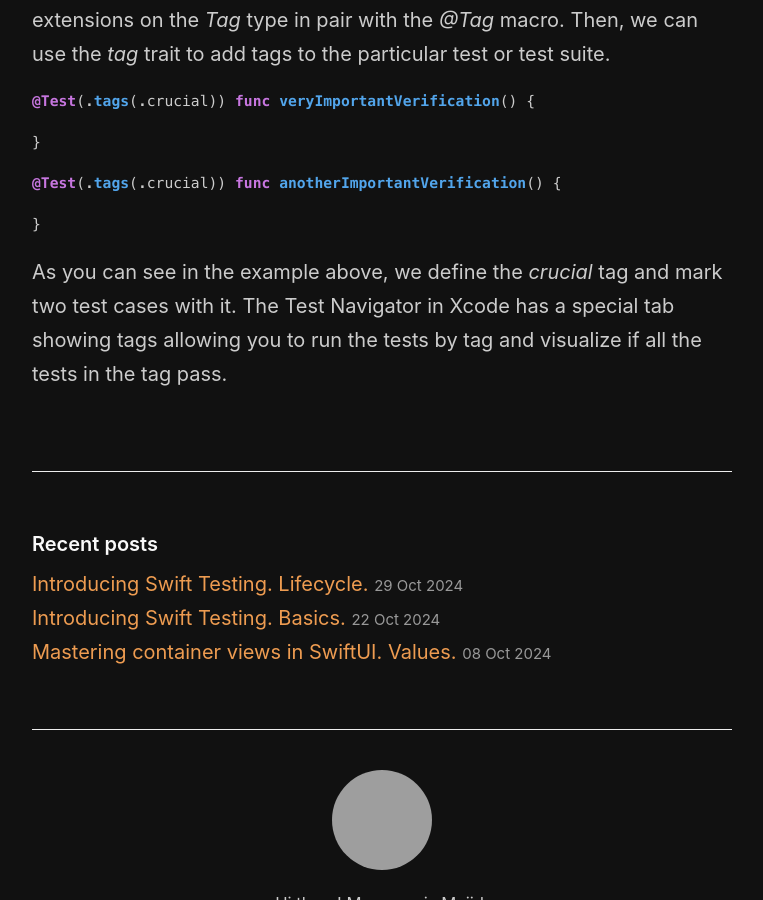
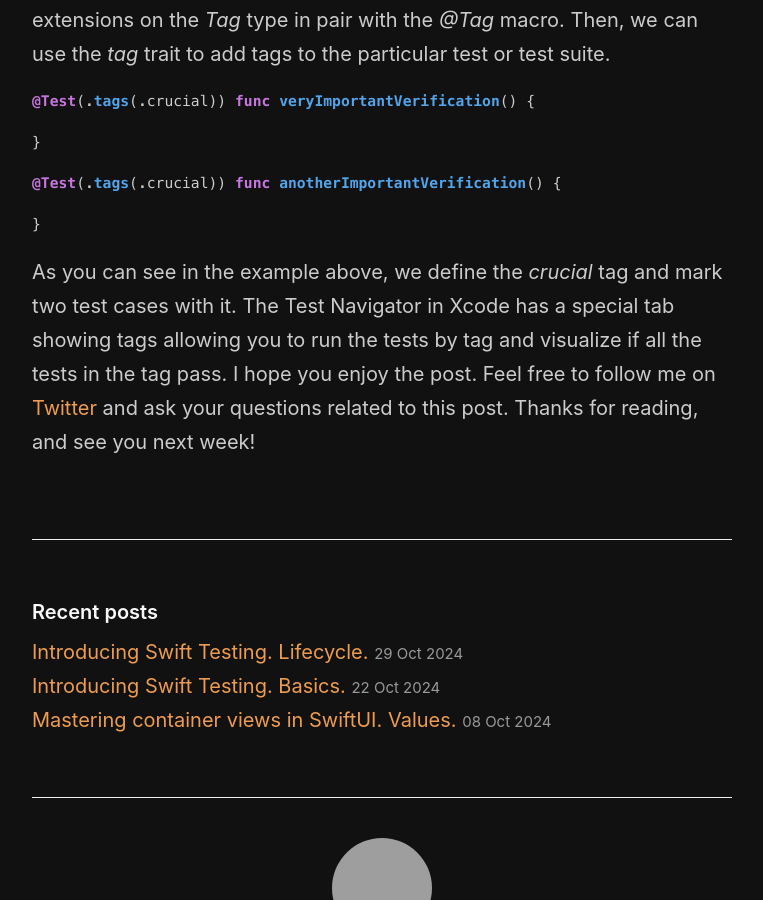
Before and after one commit to mecid/mecid.github.io, a Jekyll site: the page built from _posts/2024-11-05-introducing-swift-testing-traits.md, in a window 1280 px wide and 900 px high, scrolled down 2895 px, cut to the strip 0-900 px from the top of the window. Shown: the whole strip, without its empty margins (258-1021 px from the left). Built offline with Jekyll 4.4.1, drawn with Linux system fonts in a browser that asks for light colours; grey boxes are pictures that could not be loaded.

Commit message:
conclusion added to the swift testing traits post

````diff
--- a/_posts/2024-11-05-introducing-swift-testing-traits.md
+++ b/_posts/2024-11-05-introducing-swift-testing-traits.md
@@ -103,4 +103,4 @@ First of all, we have to define a tag. We can create tags only by defining exten
 }
 ```
 
-As you can see in the example above, we define the *crucial* tag and mark two test cases with it. The Test Navigator in Xcode has a special tab showing tags allowing you to run the tests by tag and visualize if all the tests in the tag pass.
+As you can see in the example above, we define the *crucial* tag and mark two test cases with it. The Test Navigator in Xcode has a special tab showing tags allowing you to run the tests by tag and visualize if all the tests in the tag pass. I hope you enjoy the post. Feel free to follow me on [Twitter](https://twitter.com/mecid) and ask your questions related to this post. Thanks for reading, and see you next week!
````
